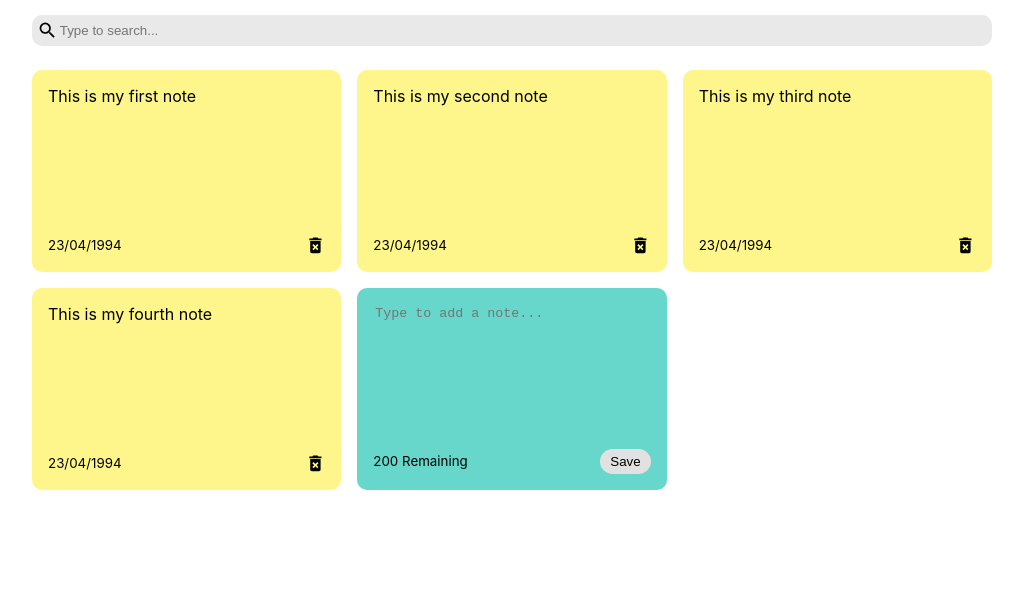
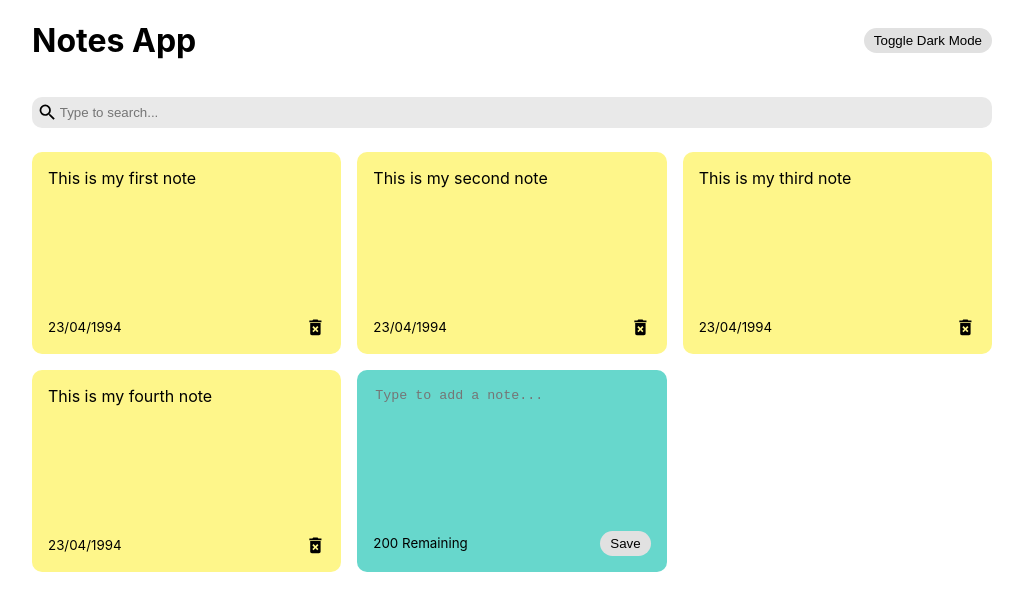
Before and after one commit to hbonnaffoux/react-notes-app, a React (Create React App) app: page / in a window 1280 px wide. Shown: the top 610 px of the page, without its empty margins (128-1151 px from the left). Built offline with nearby package versions, Linux system fonts and the light colour scheme.

Commit message:
added local storage and dark mode

```diff
--- a/src/App.js
+++ b/src/App.js
@@ -1,7 +1,8 @@
-import { useState } from "react";
+import { useState, useEffect } from "react";
 import { nanoid } from "nanoid";
 import NotesList from "./components/NotesList";
 import Search from "./components/Search";
+import Header from "./components/Header";
 
 const App = () => {
   const [notes, setNotes] = useState([
@@ -27,7 +28,22 @@
     },
   ]);
 
-const [searchText, setSearchText] = useState('');
+  const [searchText, setSearchText] = useState("");
+
+  const [darkMode, setDarkMode] = useState(false);
+
+  useEffect(() => {
+    const savedNotes = JSON.parse(localStorage.getItem("react-notes-app-data")
+    );
+
+    if (savedNotes) {
+      setNotes(savedNotes);
+    }
+  }, []);
+
+  useEffect(() => {
+    localStorage.setItem("react-notes-app-data", JSON.stringify(notes));
+  }, [notes]);
 
   const addNote = (text) => {
     const date = new Date();
@@ -41,19 +57,23 @@
   };
 
   const deleteNote = (id) => {
-   const newNotes =  notes.filter((note) => note.id !== id);
+    const newNotes = notes.filter((note) => note.id !== id);
     setNotes(newNotes);
   };
 
   return (
-    <div className="container">
-      <Search handleSearchNote={setSearchText}/>
-      <NotesList
-        notes={notes.filter((note) => note.text.toLowerCase().includes(searchText)
+    <div className={`${darkMode && "dark-mode"}`}>
+      <div className="container">
+        <Header handleToggleDarkMode={setDarkMode} />
+        <Search handleSearchNote={setSearchText} />
+        <NotesList
+          notes={notes.filter((note) =>
+            note.text.toLowerCase().includes(searchText)
           )}
-        handleAddNote={addNote}
-        handleDeleteNote={deleteNote}
-      />
+          handleAddNote={addNote}
+          handleDeleteNote={deleteNote}
+        />
+      </div>
     </div>
   );
 };
--- /dev/null
+++ b/src/components/Header.js
@@ -0,0 +1,12 @@
+import React from "react";
+
+const Header = ({ handleToggleDarkMode }) => {
+  return (
+    <div className="header">
+      <h1>Notes App</h1>
+      <button onClick = {() => handleToggleDarkMode((previousDarkMode)=> !previousDarkMode )} className="save">Toggle Dark Mode</button>
+    </div>
+  );
+};
+
+export default Header;
--- a/src/index.css
+++ b/src/index.css
@@ -12,11 +12,29 @@
     monospace;
 }
 
+.header{
+  display:flex;
+  align-items: center;
+  justify-content: space-between;
+}
+
+.dark-mode{
+  background-color: #121212;
+}
+
+.dark-mode h1 {
+  color:white;
+  opacity: 0,87;
+  font-weight: lighter;
+  font-size: 40px;
+}
+
 .container{
   max-width:960px;
   margin-right:auto;
   margin-left: auto;
   padding: 0 15px 0 15px;
+  min-height: 100vh;
 }
 
 .note {
```
